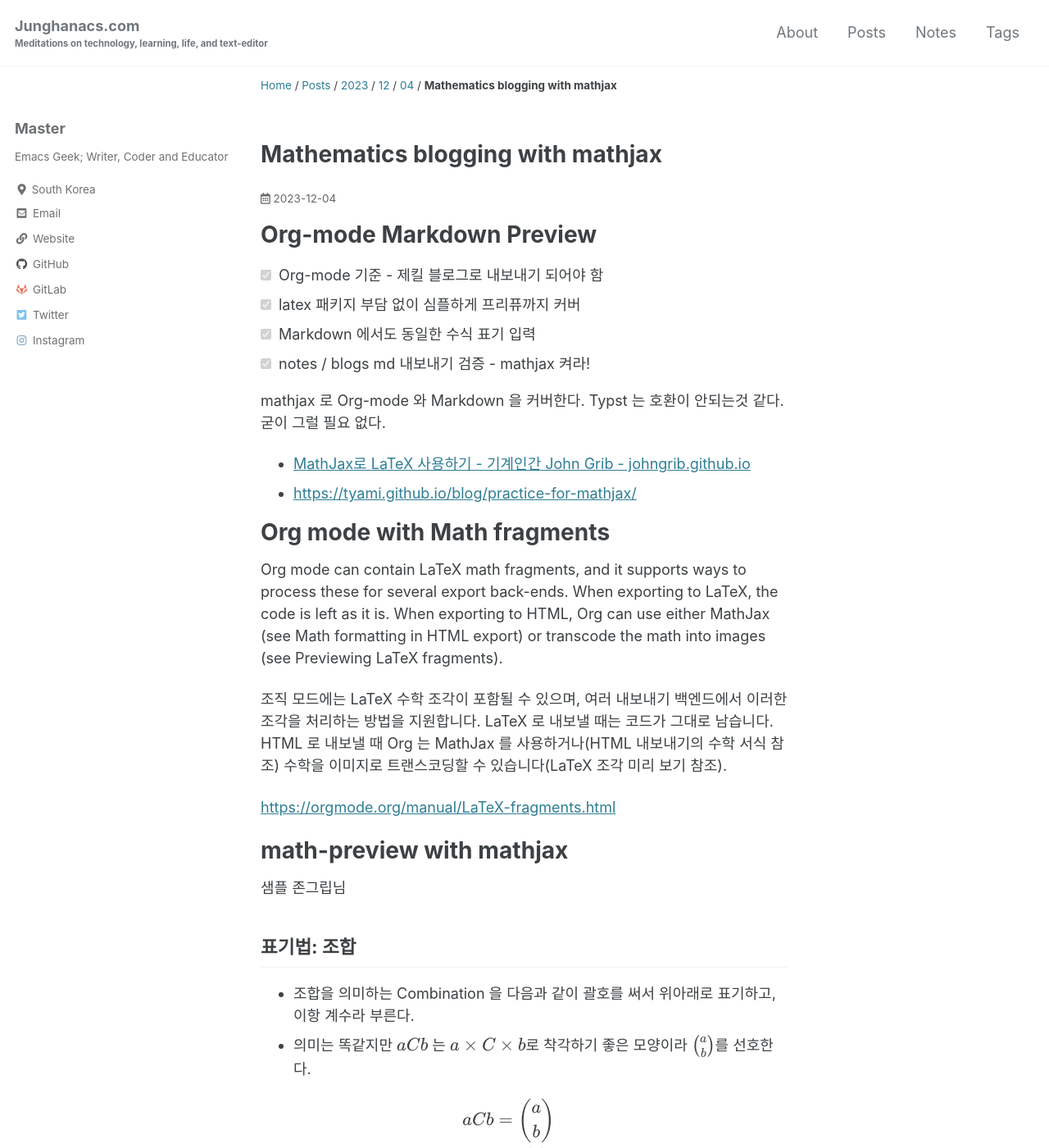
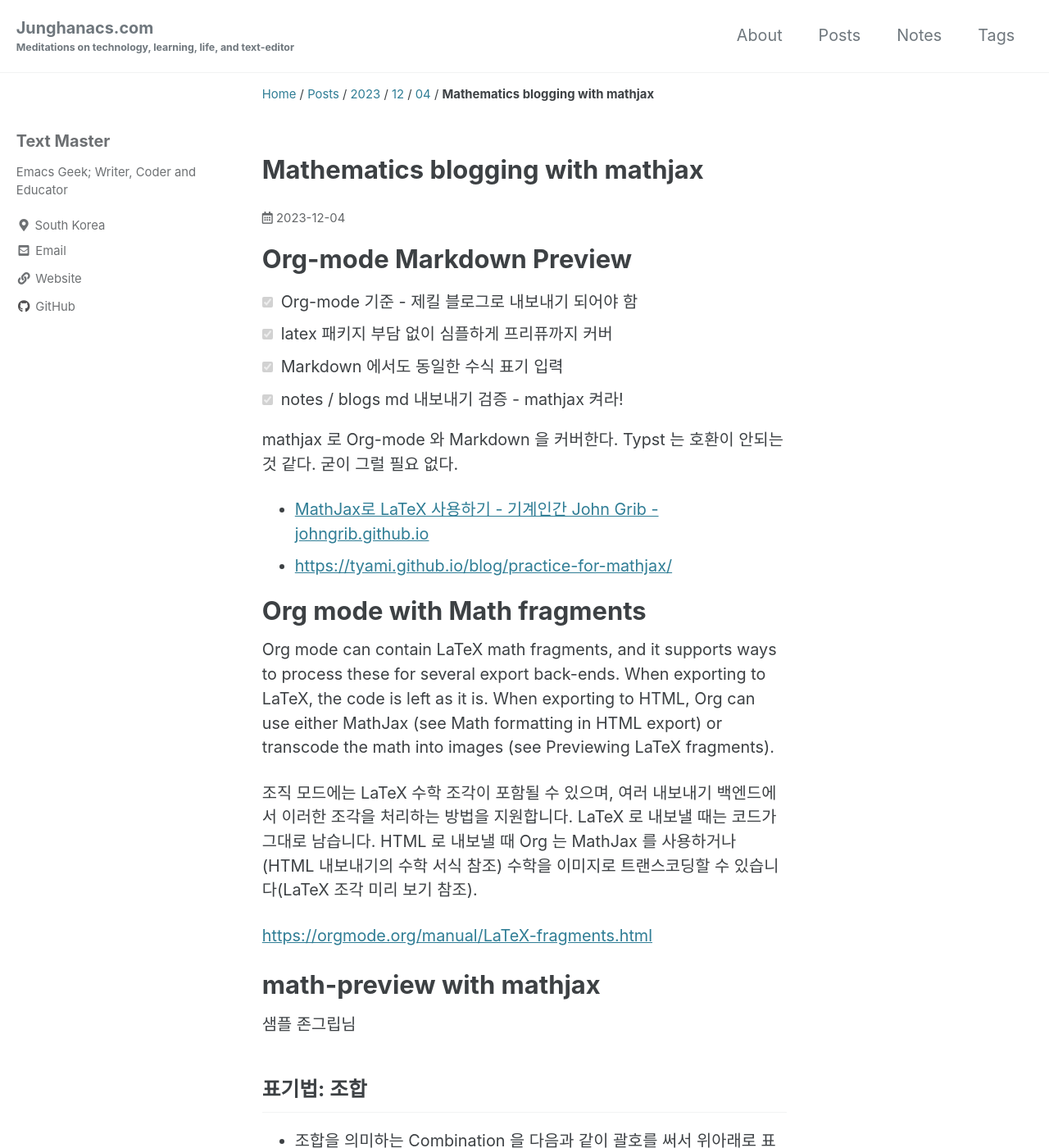
Before and after one commit to junghanacs/junghanacs.com.old, a Jekyll site: the page built from _posts/2023-12-04-math-symbol-mathjax.md, in a window 1280 px wide and 1400 px high. Shown: the whole window at 82% size. Built offline with Jekyll 4.4.1, drawn with Linux system fonts in a browser that asks for light colours; cached includes are drawn as plain includes; some web fonts are replaced; comment, search, counter and statistics services are not loaded.

Commit message:
font update

```diff
--- a/_config.yml
+++ b/_config.yml
@@ -117,7 +117,7 @@ analytics:
 # * Site Author
 
 author:
-  name: "Master"
+  name: "Text Master"
   avatar: # path of avatar image, e.g. "/assets/images/bio-photo.jpg"
   bio: "Emacs Geek; Writer, Coder and Educator"
   location: "South Korea"
@@ -132,15 +132,15 @@ author:
     - label: "GitHub"
       icon: "fab fa-fw fa-github"
       url: "https://github.com/junghanacs"
-    - label: "GitLab"
-      icon: "fab fa-fw fa-gitlab"
-      url: https://www.gitlab.com/junghanacs
-    - label: "Twitter"
-      icon: "fab fa-fw fa-twitter-square"
-      url: "https://twitter.com/junghanacs"
-    - label: "Instagram"
-      icon: "fab fa-fw fa-instagram"
-      url: "https://instagram.com/junghanacs"
+    # - label: "GitLab"
+    #   icon: "fab fa-fw fa-gitlab"
+    #   url: https://www.gitlab.com/junghanacs
+    # - label: "Twitter"
+    #   icon: "fab fa-fw fa-twitter-square"
+    #   url: "https://twitter.com/junghanacs"
+    # - label: "Instagram"
+    #   icon: "fab fa-fw fa-instagram"
+    #   url: "https://instagram.com/junghanacs"
 
 # * Site Footer
 
--- a/_includes/head/custom.html
+++ b/_includes/head/custom.html
@@ -2,4 +2,9 @@
 
 <!-- insert favicons. use https://realfavicongenerator.net/ -->
 
+<link rel="preconnect" href="https://fonts.googleapis.com">
+<link rel="preconnect" href="https://fonts.gstatic.com" crossorigin>
+<link href="https://fonts.googleapis.com/css2?family=IBM+Plex+Sans+KR:wght@400;700&display=swap" rel="stylesheet">
+<link href="https://fonts.googleapis.com/css2?family=Noto+Serif+KR:wght@400;700&display=swap" rel="stylesheet">
+
 <!-- end custom head snippets -->
--- a/_sass/minimal-mistakes/_base.scss
+++ b/_sass/minimal-mistakes/_base.scss
@@ -14,6 +14,7 @@ body {
   color: $text-color;
   font-family: $global-font-family;
   line-height: 1.5;
+  font-size: $type-size-body;
 
   &.overflow--hidden {
     /* when primary navigation is visible, the content in the background won't scroll */
@@ -110,11 +111,15 @@ blockquote {
   margin: 2em 1em 2em 0;
   padding-left: 1em;
   padding-right: 1em;
-  font-style: italic;
+
+  font-size: 0.9em;
+  font-family: $serif;
+  // font-style: italic ; 2023-12-06 diable
+
   border-left: 0.25em solid $primary-color;
 
   cite {
-    font-style: italic;
+    // font-style: italic;
 
     &:before {
       content: "\2014";
--- a/_sass/minimal-mistakes/_variables.scss
+++ b/_sass/minimal-mistakes/_variables.scss
@@ -1,6 +1,8 @@
 /* ==========================================================================
    Variables
    ========================================================================== */
+
+@import url("https://cdn.jsdelivr.net/gh/orioncactus/pretendard@v1.3.7/dist/web/static/pretendard-dynamic-subset.css");
 
 /*
    Typography
@@ -13,9 +15,8 @@ $paragraph-indent: false !default; // true, false (default)
 $indent-var: 1.3em !default;
 
 /* system typefaces */
-$serif: Georgia, Times, serif !default;
-$sans-serif: -apple-system, BlinkMacSystemFont, "Roboto", "Segoe UI",
-  "Helvetica Neue", "Lucida Grande", Arial, sans-serif !default;
+$serif: "Noto Serif KR", Georgia, Times, serif !default;
+$sans-serif: "IBM Plex Sans KR", -apple-system, BlinkMacSystemFont, "Roboto", "Segoe UI", "Helvetica Neue", "Lucida Grande", Arial, sans-serif !default;
 $monospace: Monaco, Consolas, "Lucida Console", monospace !default;
 
 /* sans serif typefaces */
@@ -30,7 +31,7 @@ $calisto: "Calisto MT", serif !default;
 $garamond: Garamond, serif !default;
 
 $global-font-family: $sans-serif !default;
-$header-font-family: $sans-serif !default;
+$header-font-family: "Pretendard" $sans-serif !default;
 $caption-font-family: $serif !default;
 
 /* type scale */
@@ -39,6 +40,7 @@ $type-size-2: 1.953em !default; // ~31.248px
 $type-size-3: 1.563em !default; // ~25.008px
 $type-size-4: 1.25em !default; // ~20px
 $type-size-5: 1em !default; // ~16px
+$type-size-body: 0.9em !default; // ~14px
 $type-size-6: 0.75em !default; // ~12px
 $type-size-7: 0.6875em !default; // ~11px
 $type-size-8: 0.625em !default; // ~10px
--- a/assets/css/main.scss
+++ b/assets/css/main.scss
@@ -7,39 +7,3 @@ search: false
 
 @import "minimal-mistakes/skins/{{ site.minimal_mistakes_skin | default: 'default' }}"; // skin
 @import "minimal-mistakes"; // main partials
-
-/*
-GS: override any CSS with new CSS styles AFTER the `@import "minimal-mistakes";` line just above!
-See: https://github.com/mmistakes/minimal-mistakes/issues/1219#issuecomment-326809412
-Anything you place after this point will therefore "cascade and override" the previous CSS styles.
-*/
-
-/*
-GS: Decrease font sizes of the entire website.
-Defaults for small, medium, large, and x-large screens are:
-16, 18, 20, and 22px, in that order. All other font sizes are "em"
-[typography unit](https://en.wikipedia.org/wiki/Em_(typography)) multipliers of these pixel
-(px) values, and are therefore relative to and changed by these singular pixel values.
-See: https://github.com/mmistakes/minimal-mistakes/issues/1219#issuecomment-326809412
-- It looks like the screen pixel sizes to move into each new "size" category are defined in
-  the "Breakpoints" section of "_variables.scss"?
-*/
-html {
-  font-size: 12px; // change to whatever
-
-  @include breakpoint($small) {
-    font-size: 12px; //
-  }
-
-  @include breakpoint($medium) {
-    font-size: 14px; // 18px defualt
-  }
-
-  @include breakpoint($large) {
-    font-size: 16px; // 20px
-  }
-
-  @include breakpoint($x-large) {
-    font-size: 18px; // 22px
-  }
-}
```
